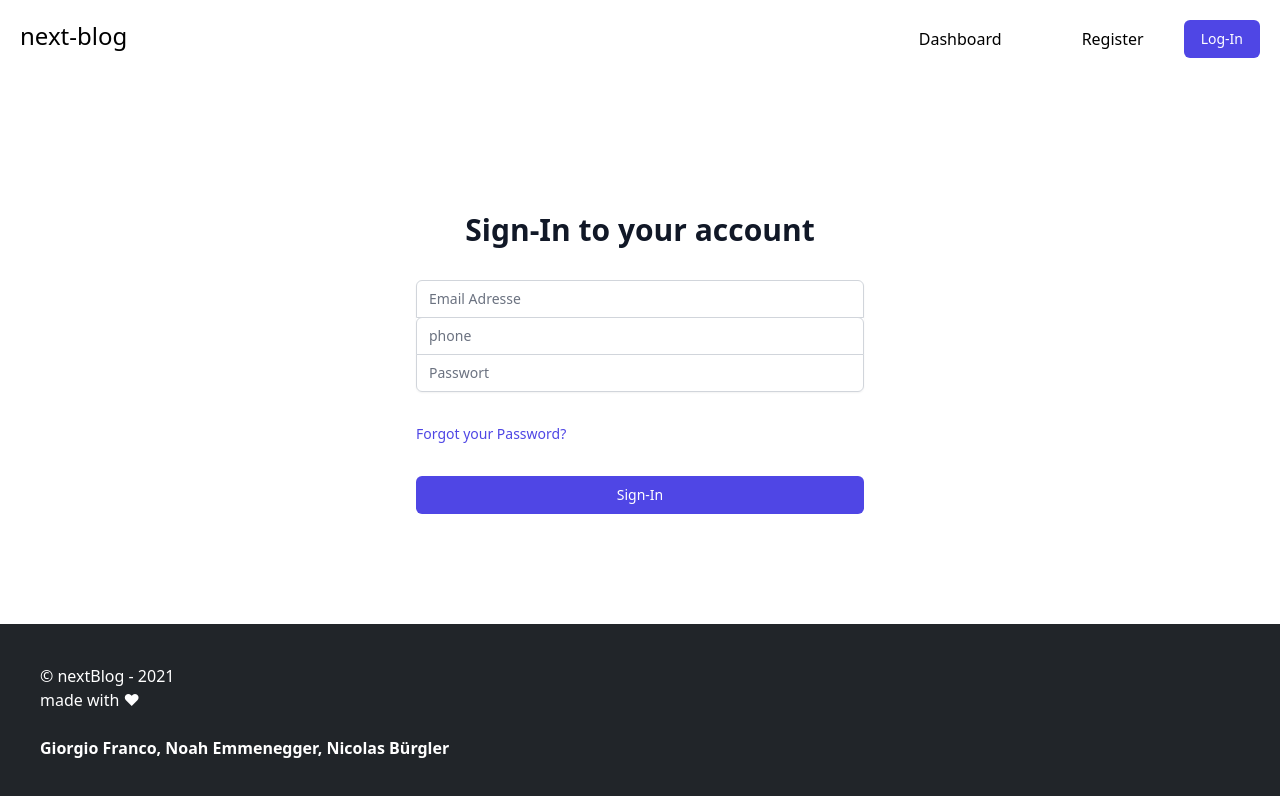
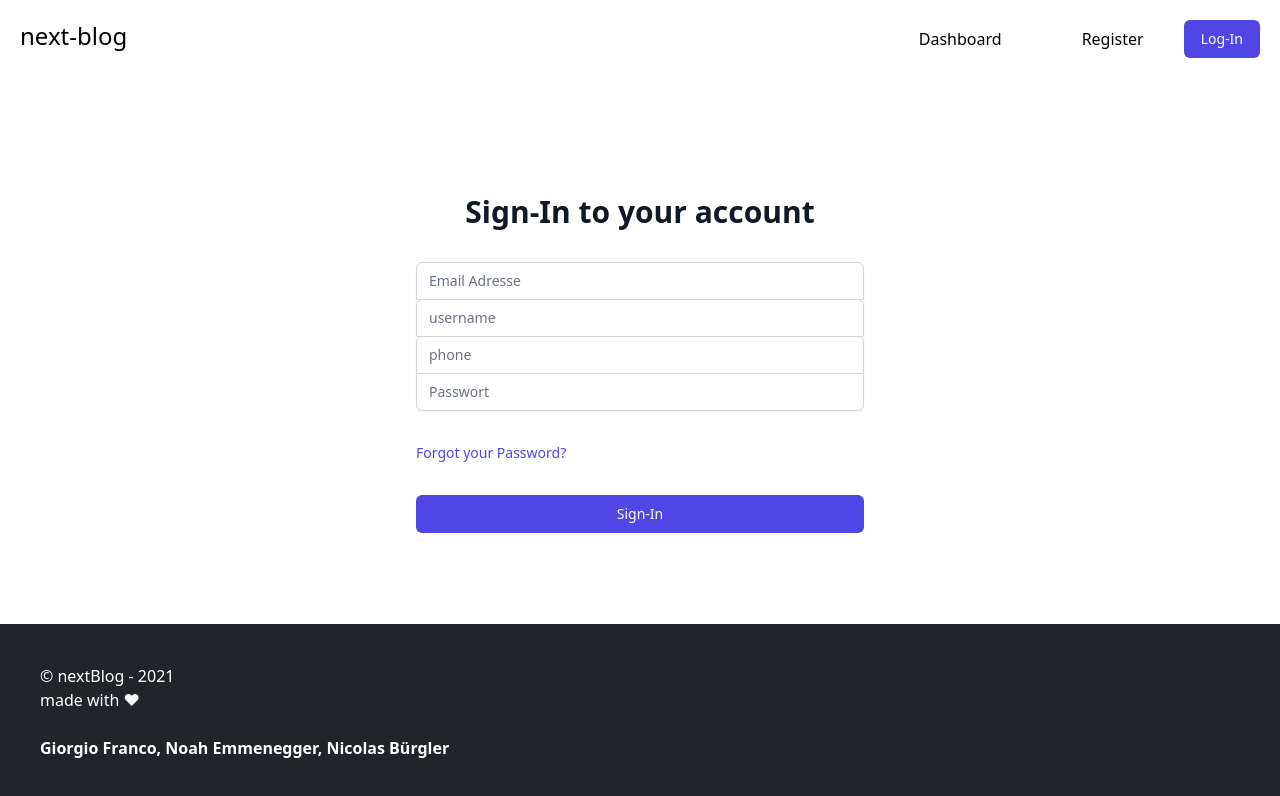
Before and after one commit to NoahEmmenegger/next-blog, a Next.js app: page /register in a window 1280 px wide. Shown: the top 796 px of the page. Built offline with nearby package versions, Linux system fonts and the light colour scheme; no server answers.

Commit message:
add username

```diff
--- a/components/Auth.js
+++ b/components/Auth.js
@@ -3,6 +3,7 @@ import Link from "next/link";
 export default function Auth({ onclick, isRegister, error }) {
     let email = "";
     let pass = "";
+    let username = "";
     let phone = "";
 
     return (
@@ -11,7 +12,7 @@ export default function Auth({ onclick, isRegister, error }) {
             className="min-h-full flex items-center justify-center py-12 px-4 sm:px-6 lg:px-8"
             onSubmit={(event) => {
                 event.preventDefault();
-                onclick({ email, pass, phone });
+                onclick({ email, pass, phone, username });
                 return false;
             }}
         >
@@ -46,6 +47,23 @@ export default function Auth({ onclick, isRegister, error }) {
                         />
                     </div>
                     {isRegister && (
+                        <>
+                            <div>
+                                <label htmlFor="phone" className="sr-only">
+                                    Username
+                                </label>
+                                <input
+                                    id="username"
+                                    name="username"
+                                    required
+                                    autoComplete="name"
+                                    className="appearance-none rounded-none relative block w-full px-3 py-2 border border-gray-300 placeholder-gray-500 text-gray-900 rounded-t-md focus:outline-none focus:ring-indigo-500 focus:border-indigo-500 focus:z-10 sm:text-sm"
+                                    placeholder="username"
+                                    onChange={(e) => {
+                                        phone = e.target.value;
+                                    }}
+                                />
+                            </div>
                             <div>
                                 <label htmlFor="phone" className="sr-only">
                                     Phone Number
@@ -63,6 +81,7 @@ export default function Auth({ onclick, isRegister, error }) {
                                     }}
                                 />
                             </div>
+                        </>
                     )}
                     <div>
                         <label htmlFor="password" className="sr-only">
--- a/pages/register.js
+++ b/pages/register.js
@@ -9,8 +9,8 @@ export default function Home() {
 
     const [error, setError] = useState(null);
 
-    const signUp = ({ email, pass, phone }) => {
-        auth.signup(email, pass, phone)
+    const signUp = ({ email, pass, phone, username }) => {
+        auth.signup(email, pass, phone, username)
             .then((user) => {
                 router.push("/dashboard");
             })
--- a/utils/auth.js
+++ b/utils/auth.js
@@ -35,13 +35,13 @@ function useProvideAuth() {
             });
     };
 
-    const signup = (email, password, phone) => {
+    const signup = (email, password, phone, username) => {
         return firebase
             .auth()
             .createUserWithEmailAndPassword(email, password)
             .then((response) => {
                 setUser(response.user);
-                setAdditionalInformations({ phone });
+                setAdditionalInformations({ phone, username });
                 return response.user;
             });
     };
```
Lines whose indentation alone changed are shown as unchanged.
